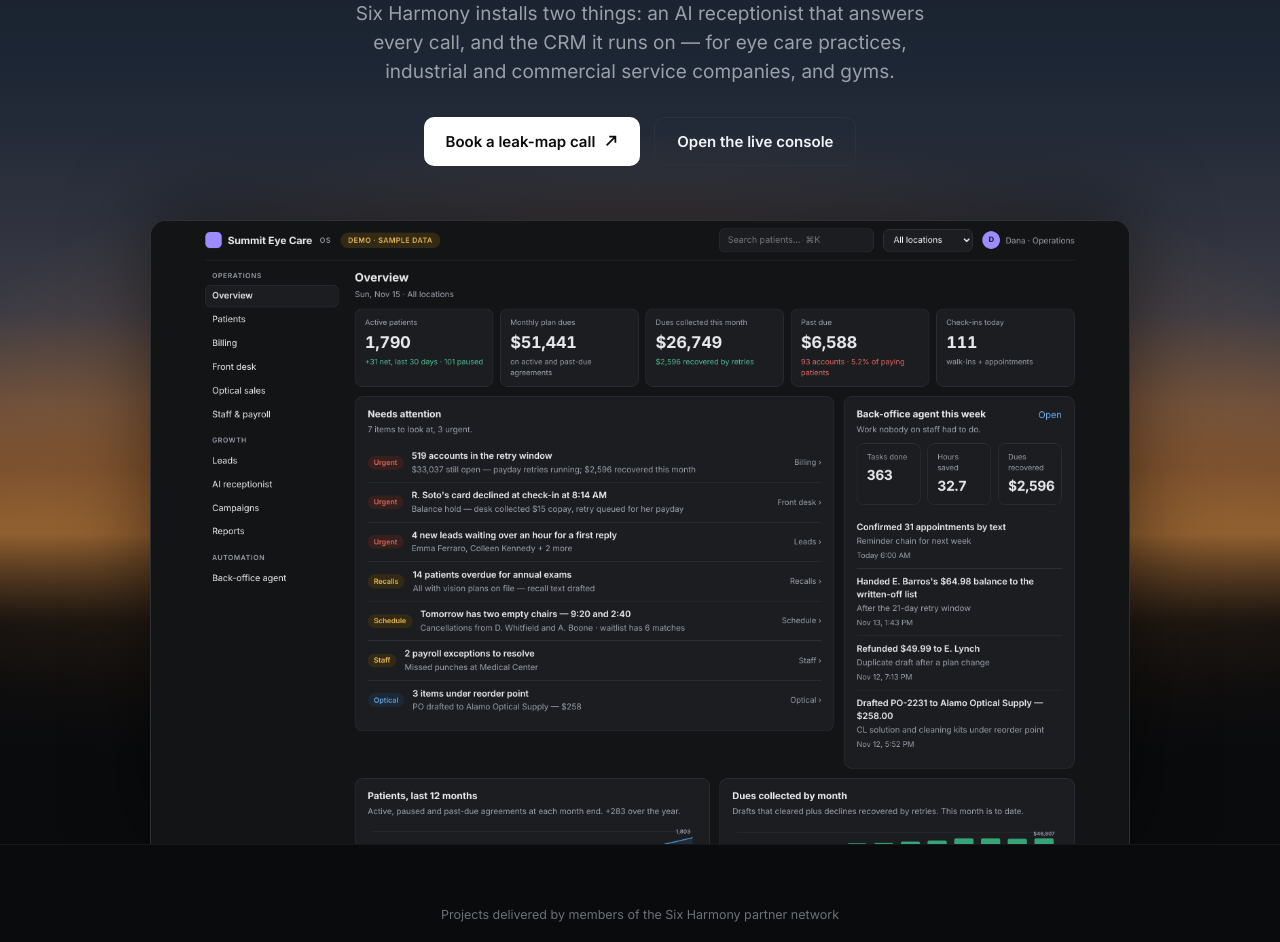
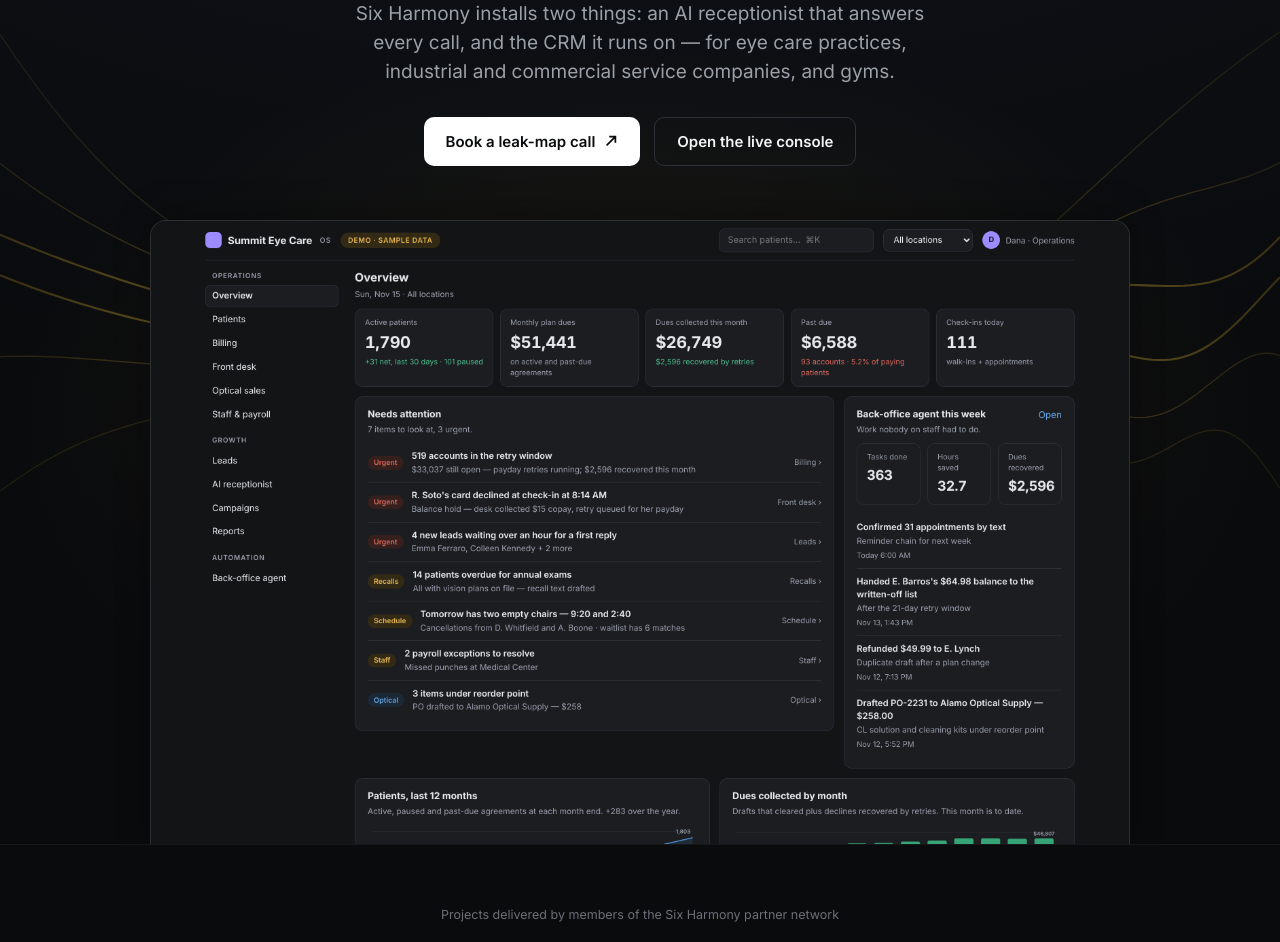
Before and after one commit to calonzo2001-beep/sixharmony-site, a plain HTML site: page site/index.html in a window 1280 px wide. Shown: the part 329-1271 px from the top of the page. Drawn offline with Linux system fonts and the light colour scheme.

Commit message:
Harmony-wave hero background: six voices converging into one line
Replaces the borrowed sunset with a brand-own visual: six gold
waveforms, scattered and out of phase at the edges, converging into
a single in-phase line that disappears behind the console. Six =
the lines, harmony = in phase, the waveform = the voice we sell.
Generated SVG, 14KB, used on all four noir pages.

Co-Authored-By: Claude Fable 5 <noreply@anthropic.com>
Claude-Session: https://claude.ai/code/session_01VZ3dAZbexUuxx1vgoJmSBV

```diff
--- a/site/css/noir.css
+++ b/site/css/noir.css
@@ -50,13 +50,14 @@ h3{font-size:19px;font-weight:600;letter-spacing:-0.01em;margin:0 0 6px}
 /* hero */
 .hero{position:relative;overflow:hidden;text-align:center;padding-top:76px}
 .hero .sky{position:absolute;inset:0;z-index:-1;background:
-  radial-gradient(90% 46% at 50% 68%, rgba(222,140,60,.34), transparent 70%),
-  linear-gradient(180deg,#141a24 0%,#1d2634 30%,#3a3a44 52%,#8a5a34 66%,#c9833f 72%,#241a12 80%,var(--bg) 92%)}
+  radial-gradient(70% 50% at 50% 62%, rgba(201,162,39,.10), transparent 70%),
+  radial-gradient(120% 80% at 50% -20%, #141a26 0%, #0d1016 45%, var(--bg) 100%)}
 .hero .sky::after{content:"";position:absolute;inset:0;background:
-  linear-gradient(180deg,transparent 60%,rgba(10,11,13,.55) 82%,var(--bg) 97%)}
-.hero .wrap{position:relative}
+  linear-gradient(180deg,transparent 55%,rgba(10,11,13,.5) 80%,var(--bg) 97%)}
+.hero .waves{position:absolute;left:50%;transform:translateX(-50%);top:180px;width:max(1100px,100%);max-width:1700px;z-index:0;pointer-events:none}
+.hero .wrap{position:relative;z-index:1}
 .hero .lede{margin-inline:auto}
-.shot{margin:54px auto -2px;max-width:980px;border:1px solid rgba(255,255,255,.14);border-bottom:none;border-radius:16px 16px 0 0;overflow:hidden;box-shadow:0 -10px 80px rgba(0,0,0,.5);background:#0d0e11}
+.shot{margin:54px auto -2px;max-width:980px;border:1px solid rgba(255,255,255,.14);border-bottom:none;border-radius:16px 16px 0 0;overflow:hidden;box-shadow:0 -6px 34px rgba(0,0,0,.32);background:#0d0e11}
 .shot img{display:block}
 .shot-free{margin:34px auto 0;max-width:980px;border:1px solid rgba(255,255,255,.12);border-radius:16px;overflow:hidden;box-shadow:0 24px 80px rgba(0,0,0,.5);background:#0d0e11}
 .shot-free img{display:block}
@@ -139,6 +140,7 @@ footer.site-foot a:hover{color:var(--fg)}
 .foot-line{width:100%;color:var(--dim)}
 
 @media (max-width:860px){
+  .hero .waves{width:1500px;max-width:none;left:0;transform:translateX(-70%);top:350px}
   .menu-btn{display:block}
   .nav{display:none;position:absolute;top:64px;left:0;right:0;background:var(--bg2);border-bottom:1px solid var(--line);flex-direction:column;align-items:flex-start;padding:18px 22px;gap:16px}
   .nav.open{display:flex}
--- a/site/index.html
+++ b/site/index.html
@@ -42,6 +42,7 @@
 
 <section class="hero" id="top">
   <div class="sky" aria-hidden="true"></div>
+  <img class="waves" src="img/harmony-waves.svg" alt="" aria-hidden="true" width="1600" height="760">
   <div class="wrap">
     <p class="eyebrow">AI front desks · San Antonio, TX</p>
     <h1>Every call answered.<br><span class="dim">Every follow-up done.</span></h1>
```
Also changed, not shown: site/ai-back-office-industrial-services.html (+1 -0 lines), site/ai-front-desk-gyms.html (+1 -0 lines), site/ai-receptionist-eye-care.html (+1 -0 lines), site/img/harmony-waves.svg (added).
